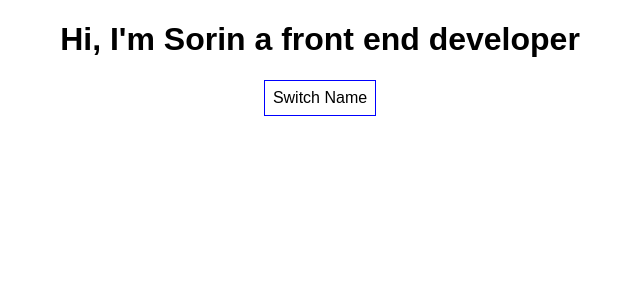
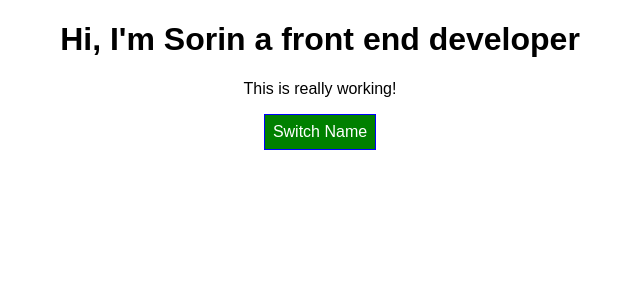
Before and after one commit to sorin21/react-max, a React (Create React App) app: page / in a window 1280 px wide. Shown: the top 300 px of the page, without its empty margins (320-960 px from the left). Built offline with nearby package versions, Linux system fonts and the light colour scheme.

Commit message:
Add Radium css package

```diff
--- a/package.json
+++ b/package.json
@@ -3,6 +3,7 @@
   "version": "0.1.0",
   "private": true,
   "dependencies": {
+    "radium": "^0.21.0",
     "react": "^16.2.0",
     "react-dom": "^16.2.0",
     "react-scripts": "1.0.17"
--- a/src/App.css
+++ b/src/App.css
@@ -1,3 +1,9 @@
 .App {
   text-align: center;
 }
+.red {
+  color: red;
+}
+.bold {
+  font-weight: bold;
+}
--- a/src/App.js
+++ b/src/App.js
@@ -1,5 +1,6 @@
 import React, { Component } from 'react';
 import './App.css';
+import Radium, {StyleRoot} from 'radium';
 import Person from './Person/Person';
 
 class App extends Component {
@@ -53,11 +54,16 @@ class App extends Component {
 
   render() {
     const style = {
-      backgroundColor: 'white',
+      backgroundColor: 'green',
+      color: 'white',
       font: 'inherit',
       border: '1px solid blue',
       padding: '8px',
-      cursor: 'pointer'
+      cursor: 'pointer',
+      ':hover':  {
+        backgroundColor: 'lightgreen',
+        color: 'black'
+      }
     };
 
     let personsList = null;
@@ -75,19 +81,37 @@ class App extends Component {
           })}
         </div>
       );
+      style.backgroundColor = 'red';
+      style[':hover'] = {
+        backgroundColor: 'salmon',
+        color: 'black'
+      }
+    }
+
+    // get a string "red bold"
+    // let classes = ['red', 'bold'].join(' ');
+    let classes = [];
+    if(this.state.persons.length <= 2) {
+      classes.push('red') // classes = ['red']
+    }
+    if(this.state.persons.length <= 1) {
+      classes.push('bold') // classes = ['red', 'bold']
     }
 
     return (
+      <StyleRoot>
         <div className="App">
           <h1>Hi, I'm Sorin a front end developer</h1>
+          <p className={classes.join(' ')}>This is really working!</p>
           <button
             style={style}
             onClick={this.togglePersonsHandler}>Switch Name
           </button>
           {personsList}
         </div>
+      </StyleRoot>
     );
   }
 }
 
-export default App;
+export default Radium(App);
--- a/src/Person/Person.js
+++ b/src/Person/Person.js
@@ -1,14 +1,21 @@
 import React from 'react';
 import './Person.css'
+import Radium from 'radium';
+const myParagraphStyle = {display:'inline-block', padding:'6px', backgroundColor:'yellow'};
 
 const person = (props) => {
+  const style = {
+    '@media (min-width: 500px)': {
+      width: '450px'
+    }
+  };
   return (
     <div className="Person">
-      <p onClick={props.click}>I'm {props.name} and I am {props.age} old !</p>
+      <p onClick={props.click} style={style}>I'm {props.name} and I am {props.age} old !</p>
       <p>{props.children}</p>
       <input type="text" onChange={props.changed} value={props.name} />
     </div>
   )
 };
 
-export default person;
+export default Radium(person);
```
Also changed, not shown: commands.txt, 1 other file (tests, documents, lock files or other folders). Lines whose indentation alone changed are shown as unchanged.
